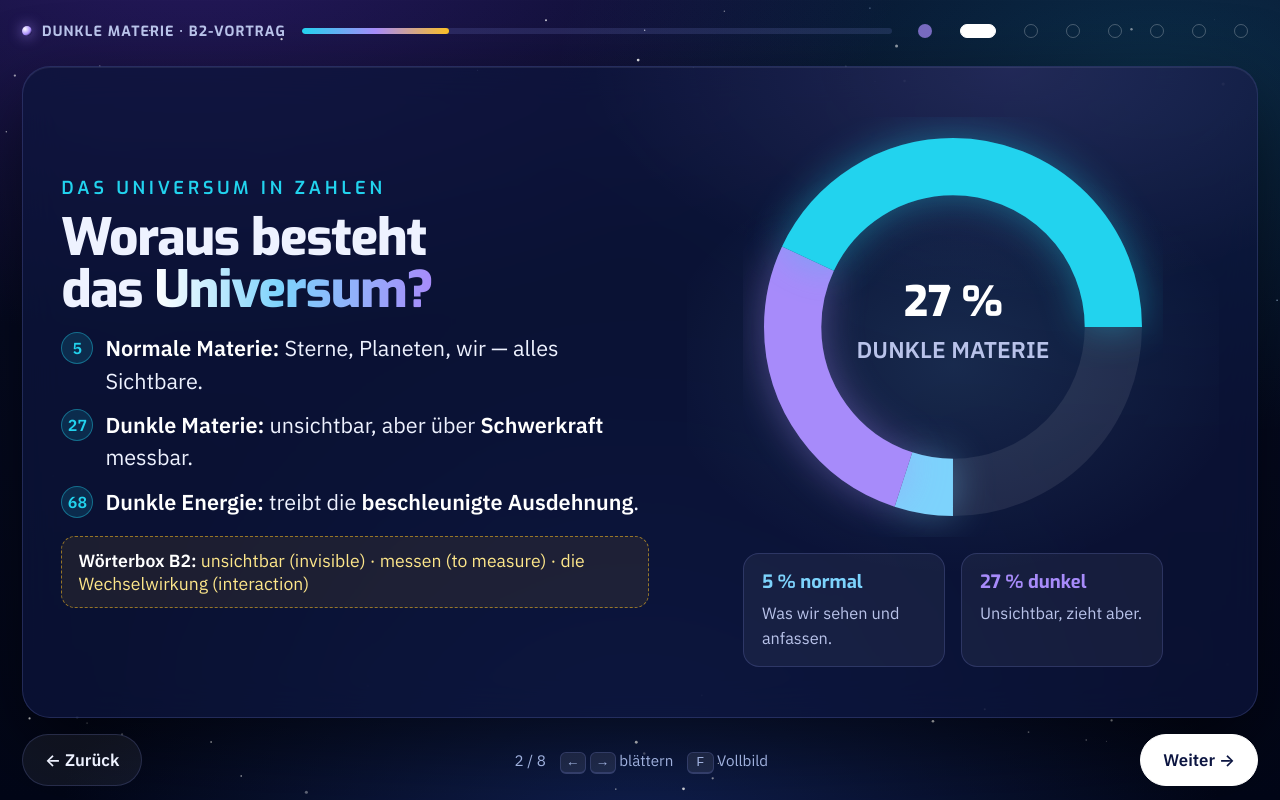
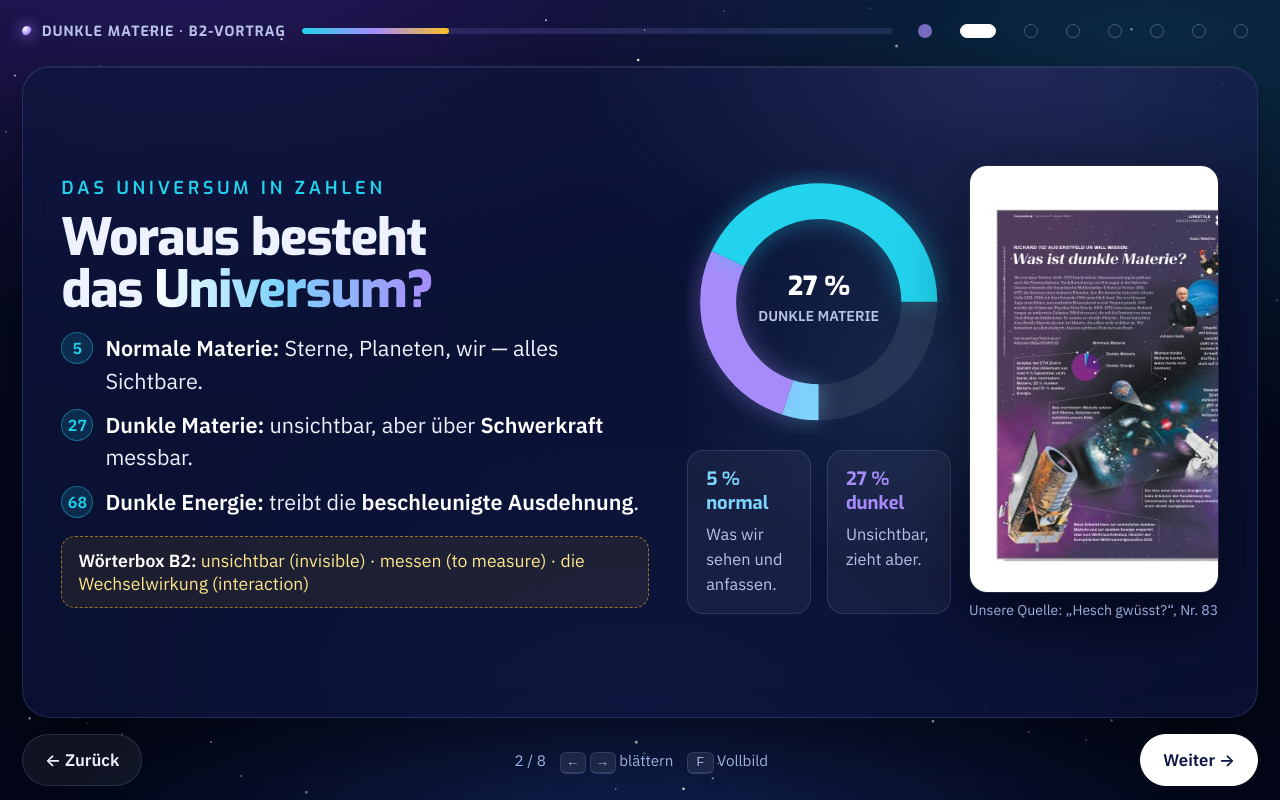
Before and after one commit to odedindi/dunkle-materie-talk, a React (Vite) app: page / in a window 1280 px wide. Both pictures are taken after a click on the button "Weiter →". Built offline with nearby package versions, Linux system fonts and the light colour scheme.

Commit message:
feat: source article image on slide 2, Fazit restored

```diff
--- a/src/images.ts
+++ b/src/images.ts
@@ -8,4 +8,5 @@ export const IMG = {
   rubin: `${BASE}img/rubin-aip.jpg`,
   romanScope: `${BASE}img/roman-telescope.png`,
   nancy: `${BASE}img/nancy-roman.jpg`,
+  heschArtikel: `${BASE}img/hesch-gwuesst-artikel.jpg`,
 } as const;
--- a/src/index.css
+++ b/src/index.css
@@ -414,6 +414,10 @@ kbd {
 .mini-card.dashed { border-style: dashed; border-color: rgba(167, 139, 250, 0.5); }
 .mini-card h3.accent-sky { color: #7dd3fc; }
 .mini-card h3.accent-violet { color: #a78bfa; }
+.duo { display: flex; gap: 18px; align-items: center; width: 100%; }
+.duo > .donut-col { flex: 1.15; min-width: 0; }
+.duo > .photo-frame { flex: 0 0 250px; }
+.duo .photo { max-height: 56vh; }
 
 .section-count { color: var(--dim); font-size: 0.95rem; font-variant-numeric: tabular-nums; }
 
--- a/src/slides/UniverseSlide.tsx
+++ b/src/slides/UniverseSlide.tsx
@@ -1,4 +1,14 @@
-import { Bullet, BulletList, Grad, MiniCard, SlideKicker, SlideTitle, VocabBox } from '../components/primitives';
+import { IMG } from '../images';
+import {
+  Bullet,
+  BulletList,
+  Grad,
+  MiniCard,
+  PhotoFigure,
+  SlideKicker,
+  SlideTitle,
+  VocabBox,
+} from '../components/primitives';
 import DonutChart from '../components/DonutChart';
 import type { SlideViewProps } from './types';
 
@@ -24,6 +34,7 @@ export default function UniverseSlide({ slide, training }: SlideViewProps): Reac
         <VocabBox words={slide.vocab ?? []} />
       </div>
       <div className="visual">
+        <div className="duo">
           <div className="donut-col">
             <DonutChart />
             <div className="card-grid stack">
@@ -35,6 +46,12 @@ export default function UniverseSlide({ slide, training }: SlideViewProps): Reac
               </MiniCard>
             </div>
           </div>
+          <PhotoFigure
+            src={IMG.heschArtikel}
+            alt="Der Artikel „Was ist dunkle Materie?“ aus Hesch gwüsst? — die Quelle dieser Zahlen"
+            caption="Unsere Quelle: „Hesch gwüsst?“, Nr. 83"
+          />
+        </div>
       </div>
     </>
   );
```
Also changed, not shown: public/img/hesch-gwuesst-artikel.jpg (added). Lines whose indentation alone changed are shown as unchanged.
